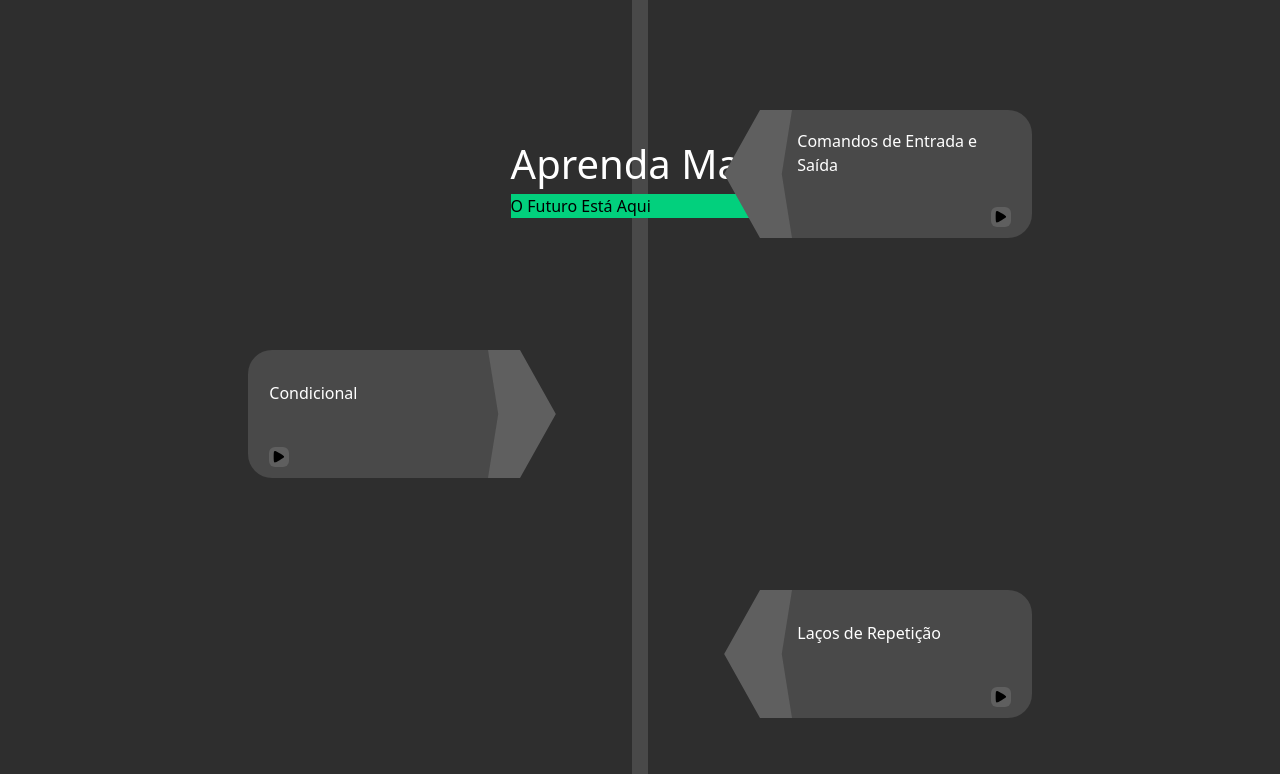
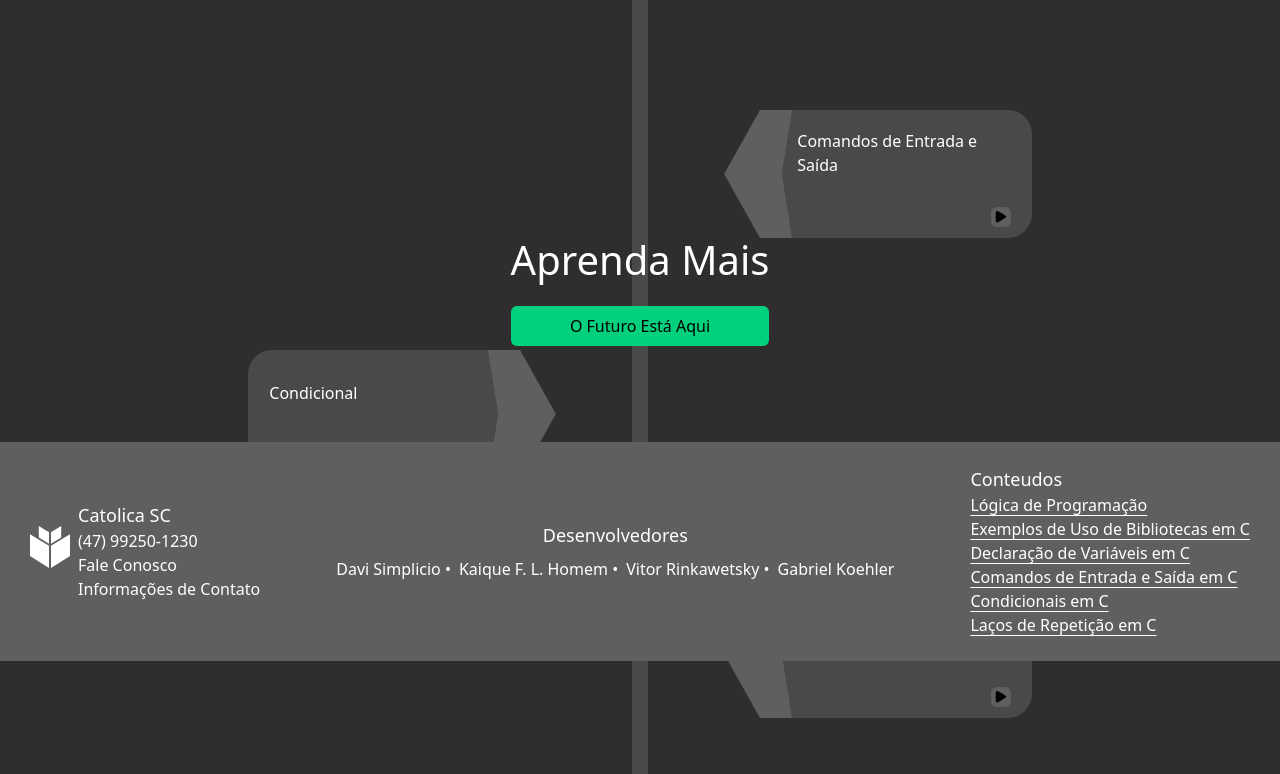
Before and after one commit to Davi-Simplicio/pac, a SvelteKit app: page /HomePage in a window 1280 px wide. Shown: the part 1658-2432 px from the top of the page. Built offline with nearby package versions, Linux system fonts and the light colour scheme.

Commit message:
algumas footer pronto

```diff
--- a/src/lib/Components/MonkeyScreen.svelte
+++ b/src/lib/Components/MonkeyScreen.svelte
@@ -25,7 +25,7 @@
 
 <style>
 	.screen {
-		@apply flex flex-col justify-center items-center w-full h-[95vh] bg-cover bg-no-repeat;
+		@apply flex flex-col justify-center items-center w-full h-[95vh] bg-center bg-cover bg-no-repeat;
 		background-image: url(../images/bg-Monkey.png);
 	}
 
--- a/src/lib/Components/content.svelte
+++ b/src/lib/Components/content.svelte
@@ -11,7 +11,7 @@
 	export let contents: Content[];
 </script>
 
-<div class="flex items-center flex-col gap-6 w-full">
+<div class="flex items-center  flex-col gap-6 w-full">
 	{#each contents as content}
         {#if content.type == "video"}
             {#if typeof content.content === 'string'}
--- /dev/null
+++ b/src/lib/Icons/catolicaLogo.svelte
@@ -0,0 +1,8 @@
+<div class='w-full h-full'>
+  <svg class="*:fill-neutral-content" width="" height="" viewBox="0 0 61 64" fill="none" xmlns="http://www.w3.org/2000/svg">
+      <path d="M61 12.4878L32 30.1789V64L61 45.7886V12.4878Z" fill=""/>
+      <path d="M32 27.0569V9.36585L47.5357 0V17.6911L32 27.0569Z" fill=""/>
+      <path d="M0 12.4878L29 30.1789V64L0 45.7886V12.4878Z" fill=""/>
+      <path d="M29 27.0569V9.36585L13.4643 0V17.6911L29 27.0569Z" fill=""/>
+    </svg>
+</div>
--- a/src/lib/types/content.ts
+++ b/src/lib/types/content.ts
@@ -607,6 +607,10 @@ export const ContentPageList: ContentPage[] =
 					]
 				},
 				{
+					type: "text",
+					content:"Neste exemplo, se o valor da variável “num” for maior que zero, o bloco de código dentro do if será executado e a mensagem “O número é positivo” será exibida na tela. Caso contrário o programa acaba e para."
+				},
+				{
 					type: "title",
 					content: "Exemplo de Condicional com else"
 				},
@@ -702,6 +706,10 @@ export const ContentPageList: ContentPage[] =
 							textColor: "text-warning"
 						}
 					]
+				},
+				{
+					type: "text",
+					content:"Neste exemplo, se o valor da variável “num” for maior que zero, o bloco de código dentro do if será executado e a mensagem “O número é positivo” será exibida na tela. Caso contrário, o bloco de código dentro do else será executado e a mensagem “O número não é positivo” será exibida na tela."
 				},
 				{
 					type: "title",
--- a/src/routes/HomePage/+page.svelte
+++ b/src/routes/HomePage/+page.svelte
@@ -4,7 +4,10 @@
 	import ContentCard from '$lib/Components/ContentCard.svelte';
 	import InformativeCard from '$lib/Components/InformativeCard.svelte';
 	import CodeMockup from '$lib/Components/codeMockup.svelte';
-	import MonkeyScreen from "$lib/Components/MonkeyScreen.svelte";
+	import MonkeyScreen from '$lib/Components/MonkeyScreen.svelte';
+
+	import CatolicaLogo from '$lib/Icons/catolicaLogo.svelte';
+
 	import {
 		Codes,
 		CardTimeLineList,
@@ -44,10 +47,11 @@
 		};
 	});
 </script>
+
 <MonkeyScreen></MonkeyScreen>
 <div class="w-full h-max flex flex-col items-center bg-base-300">
 	<div class="flex w-full h-full justify-center items-center gap-2">
-		<div class="grid grid-cols-6 w-[65%] mt-4 ml-2 mb-10" >
+		<div class="grid grid-cols-6 w-[65%] mt-4 ml-2 mb-10">
 			<TextCard valor="Lógica de Programação"></TextCard>
 			<TextCard valor="Linguagem de Programação C"></TextCard>
 			<TextCard valor="Declaração de variáveis"></TextCard>
@@ -55,7 +59,6 @@
 			<TextCard valor="Condicional"></TextCard>
 			<TextCard valor="Laços de Repetição"></TextCard>
 		</div>
-
 	</div>
 
 	<div class="w-full h-full flex flex-col items-center gap-4">
@@ -63,9 +66,64 @@
 		<TimeLine></TimeLine>
 	</div>
 	<div>
-		<div>
-			<div class="text-neutral-content text-[calc(var(--font-size)+24px)]" >Aprenda Mais</div>
-			<div class="bg-primary text-primary-content">O Futuro Está Aqui</div>
+		<div class="flex flex-col gap-4 py-24">
+			<div class="text-neutral-content text-[calc(var(--font-size)+24px)]">Aprenda Mais</div>
+			<div class="bg-primary text-primary-content py-2 flex justify-center rounded-md px-4">
+				O Futuro Está Aqui
+			</div>
+		</div>
+	</div>
+
+	<!-- footer -->
+	<div class="bg-base-200 w-full justify-around p-6 text-neutral-content gap-4  md:items-center flex md:flex-row flex-col">
+		<!-- esquerdo catolica -->
+		<div class=" flex gap-2">
+			<!-- catolica logo -->
+			<div class="w-10 pt-6 h-full flex items-start">
+				<span><CatolicaLogo /></span>
+			</div>
+			<!-- title -->
+			<div class="flex flex-col justify-center">
+				<div class="text-[calc(var(--font-size)+2px)]">Catolica SC</div>
+				<!-- contato basico catolica -->
+				<div class="flex-col flex">
+					<div>(47) 99250-1230</div>
+					<a href="https://www.catolicasc.org.br/fale-conosco/">Fale Conosco</a>
+					<a href='https://www.catolicasc.org.br/academicos/biblioteca/biblioteca-informacoes-de-contato/'>Informações de Contato</a>
+				</div>
+			</div>
+		</div>
+
+		<!-- meio desenvolvedores -->
+		<div class=" flex flex-col justify-center md:items-center gap-2 md:p-none pl-12">
+			<!-- title -->
+			<div class="text-[calc(var(--font-size)+2px)]">Desenvolvedores</div>
+			<!-- gits -->
+			<div class=" md:flex-row flex flex-col justify-center md:flex-wrap gap-2">
+				<a class="  md:after:content-['__•__']" href="https://github.com/Davi-Simplicio/"
+					>Davi Simplicio</a
+				>
+				<a class="  md:after:content-['__•__']" href="https://github.com/KaiqueFLH"
+					>Kaique F. L. Homem</a
+				>
+				<a class="  md:after:content-['__•__']" href="https://github.com/VitorRinkawetsky"
+					>Vitor Rinkawetsky</a
+				>
+				<a class=" " href="https://github.com/gabriel-Koehler">Gabriel Koehler</a>
+			</div>
+		</div>
+		<!-- conteudos -->
+		<div class="md:p-none pl-12">
+			<!-- title -->
+			<div class=" text-[calc(var(--font-size)+2px)]" >Conteudos</div>
+			<!-- Content pages -->
+			<div class=" !text-[calc(var(--font-size)-2px)]">
+				{#each ContentPageList as item}
+					<a class="!text-[calc(var(--font-size)-2px)] underline underline-offset-4 hover:text-primary" href="/PaginaConteudo/{ContentPageList.indexOf(item)}">
+						<div>{item.title}</div>
+					</a>
+				{/each}
+			</div>
 		</div>
 	</div>
 </div>
--- a/src/routes/PaginaConteudo/[slug]/+page.svelte
+++ b/src/routes/PaginaConteudo/[slug]/+page.svelte
@@ -22,7 +22,7 @@
 		<div class="w-full h-full pt-8 flex justify-center text-3xl">
 			<Title text={contentCardItem.title} isSubTitle={false}></Title>
 		</div>
-		<div class="flex justify-center w-1/2">
+		<div class="flex justify-center  w-[60%]">
 
 			<Content contents={contentCardItem.contents}></Content>
 		</div>
```
